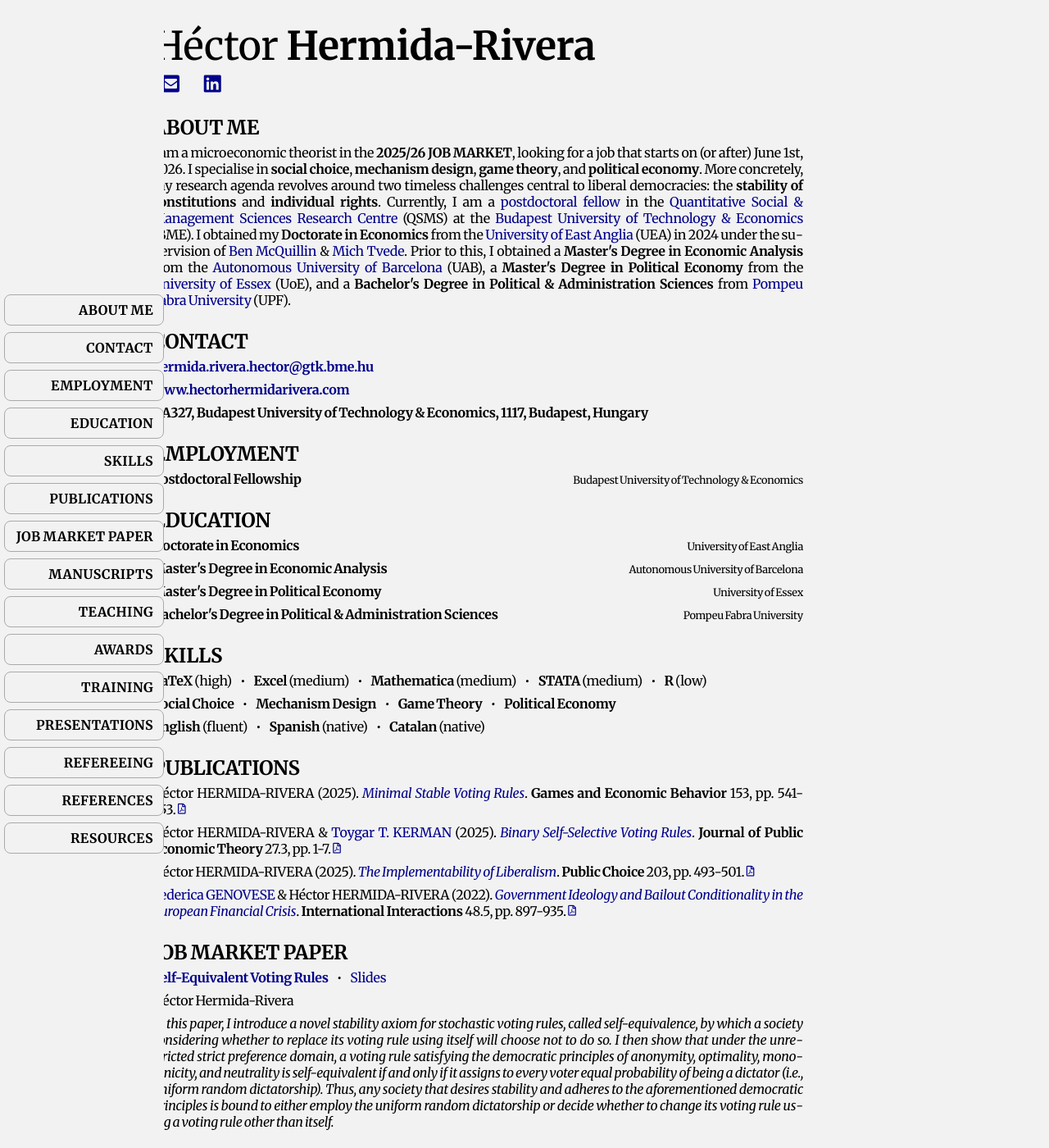
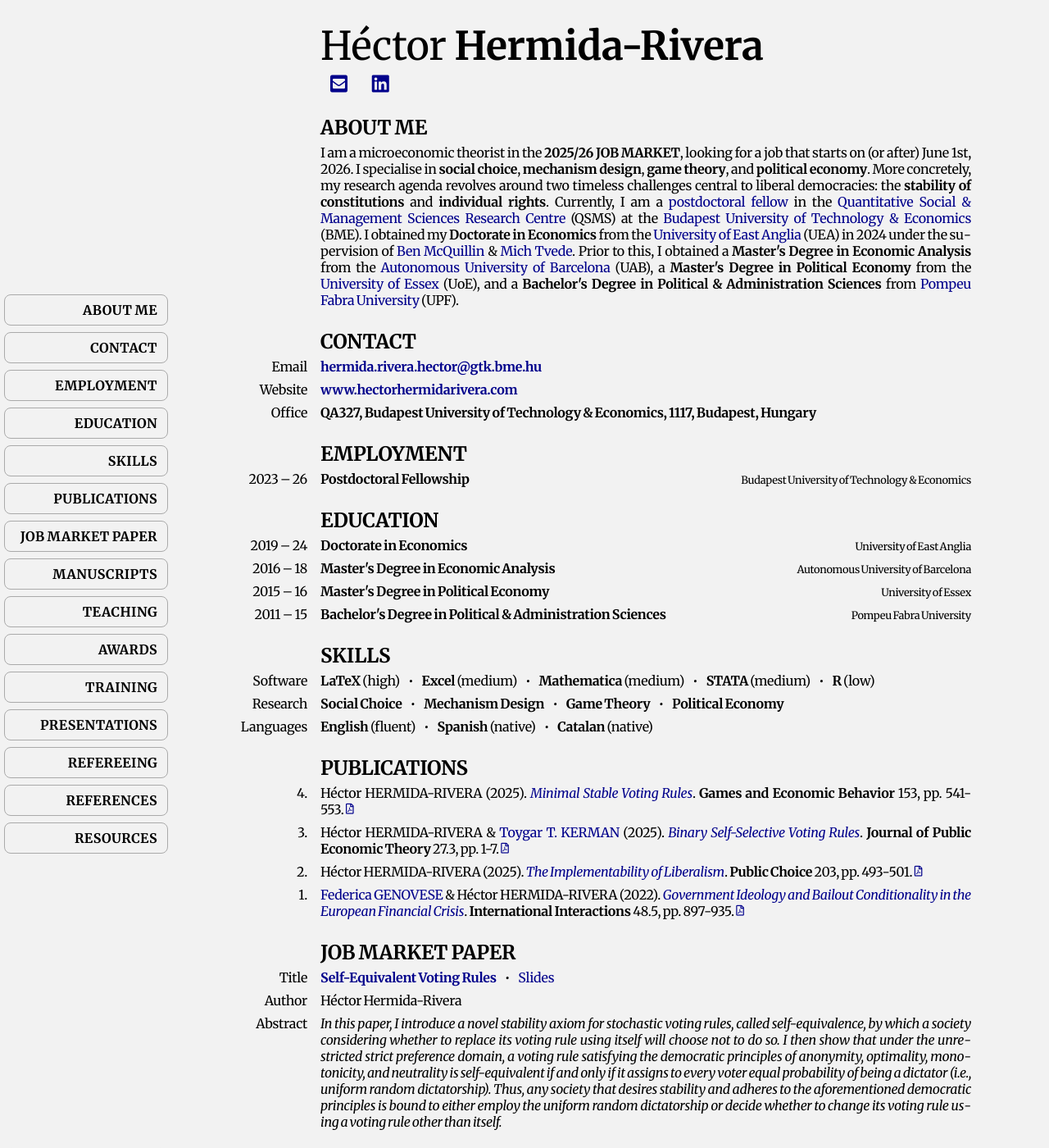
Before and after one commit to HectorHermidaRivera/hectorhermidarivera.github.io, a Jekyll site: the page built from index.md, in a window 1280 px wide and 1400 px high. Shown: the whole window at 82% size. Built offline with Jekyll 4.4.1, drawn with Linux system fonts in a browser that asks for light colours; a style sheet for code colours, icons or effects is not loaded.

Commit message:
Update style.css

```diff
--- a/assets/css/style.css
+++ b/assets/css/style.css
@@ -16,7 +16,7 @@
   position: fixed;
   top: 0;
   left: 5px;
-  width: 195px;
+  width: 200px;
   height: 100%;
   display: flex;
   flex-direction: column;
@@ -75,7 +75,7 @@ body {
 .content {
   max-width: 1000px;
   width: 100%;
-  margin-left: max(var(--sidebar-total), (100vw - 1000px)/2);
+  margin-left: max(205px, (100vw - 1000px)/2);
   margin-right: max(20px, (100vw - 1000px)/2);
   padding: 0 20px 30px 20px;
   box-sizing: border-box;
```
